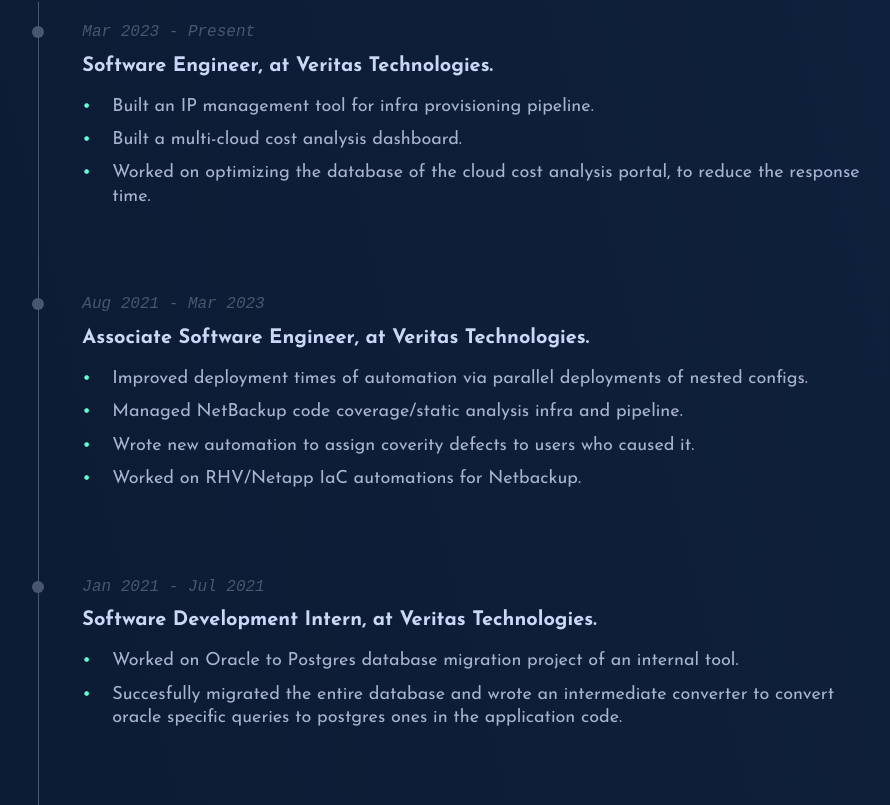
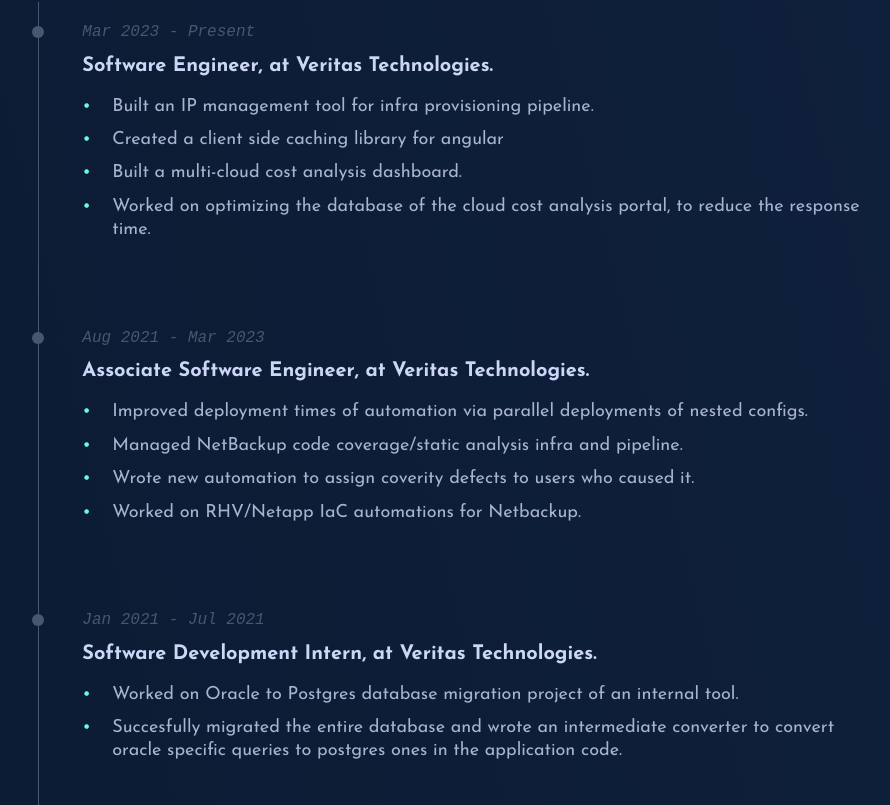
Before and after one commit to Srtpatil/samsworld, a React (Vite) app: page / in a window 1280 px wide. Shown: the part 1695-2500 px from the top of the page, without its empty margins (187-1077 px from the left). Built offline with nearby package versions, Linux system fonts and the light colour scheme.

Commit message:
Updated work stuff

```diff
--- a/src/components/TimeLine/TimeLine.jsx
+++ b/src/components/TimeLine/TimeLine.jsx
@@ -7,6 +7,7 @@ const TimeLineData = [
         title: 'Software Engineer, at Veritas Technologies.',
         description: [
             "Built an IP management tool for infra provisioning pipeline.",
+            "Created a client side caching library for angular",
             "Built a multi-cloud cost analysis dashboard.",
             "Worked on optimizing the database of the cloud cost analysis portal, to reduce the response time.",
         ],
```
Also changed, not shown: 1 other file (tests, documents, lock files or other folders).
